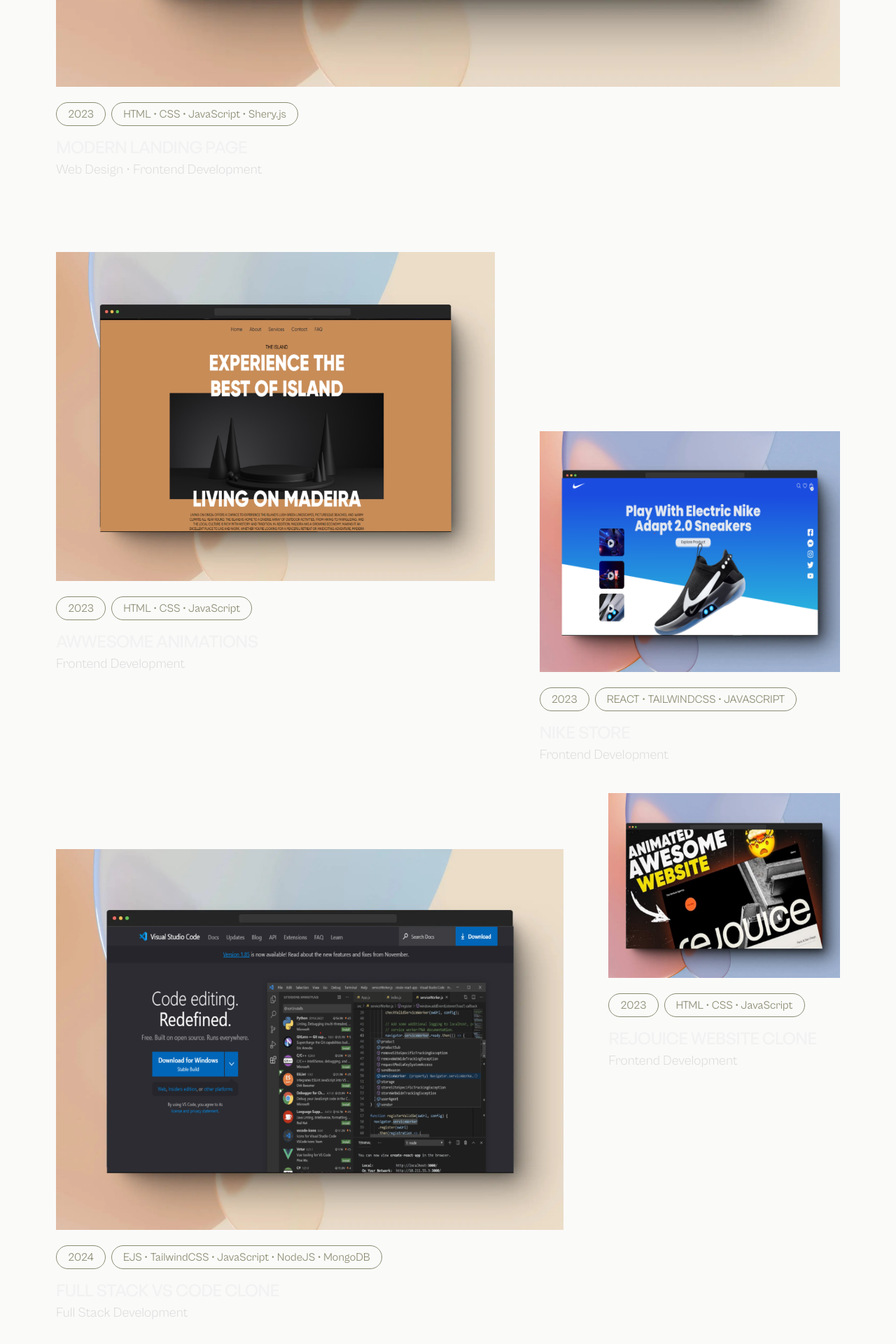
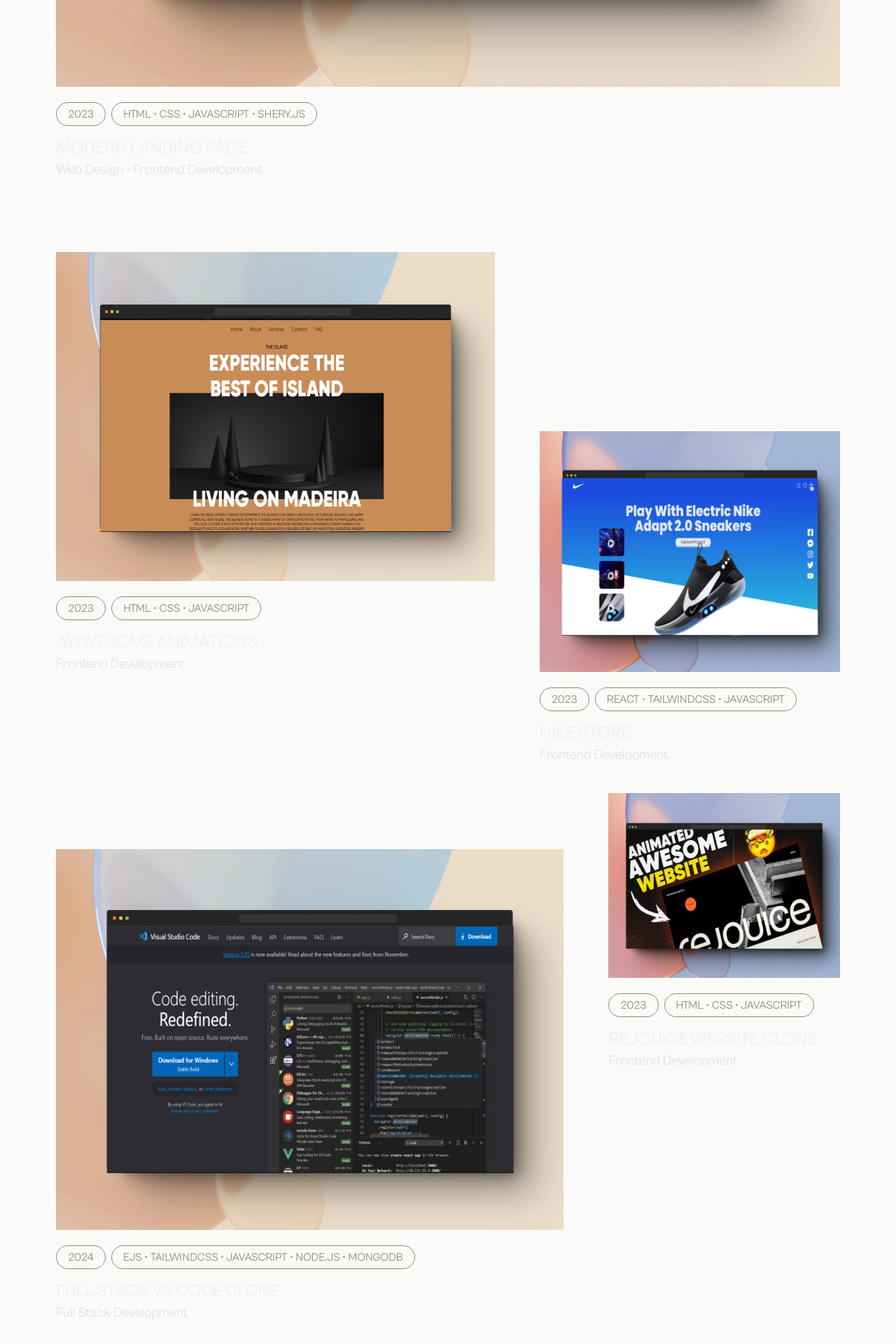
Before and after one commit to CodeWithUsman0/folio, a React (Vite) app: page / in a window 1280 px wide. Shown: the part 4708-6628 px from the top of the page at 70% size. Built offline with nearby package versions, Linux system fonts and the light colour scheme.

Commit message:
Update Works.jsx

```diff
--- a/src/components/homepage/Works.jsx
+++ b/src/components/homepage/Works.jsx
@@ -24,7 +24,7 @@ export default function Works({ forwardedRef }) {
             name="modern landing page"
             type="Web Design • Frontend Development"
             year="2023"
-            tools="HTML • CSS • JavaScript • Shery.js"
+            tools="HTML • CSS • JAVASCRIPT • SHERY.JS"
           />
         </div>
         {/* Project #2 */}
@@ -36,7 +36,7 @@ export default function Works({ forwardedRef }) {
             name="Awwesome animations"
             type="Frontend Development"
             year="2023"
-            tools="HTML • CSS • JavaScript"
+            tools="HTML • CSS • JAVASCRIPT"
           />
         </div>
         <div className="col-span-1 pt-0 md:col-span-5 md:pt-80">
@@ -58,7 +58,7 @@ export default function Works({ forwardedRef }) {
             name="Full Stack VS Code CLONE"
             type="Full Stack Development"
             year="2024"
-            tools="EJS • TailwindCSS • JavaScript • NodeJS • MongoDB"
+            tools="EJS • TAILWINDCSS • JAVASCRIPT • NODE.JS • MONGODB"
           />
         </div>
         <div className="col-span-1 h-fit md:col-span-4">
@@ -69,7 +69,7 @@ export default function Works({ forwardedRef }) {
             name="REJOUICE WEBSITE CLONE"
             type="Frontend Development"
             year="2023"
-            tools="HTML • CSS • JavaScript"
+            tools="HTML • CSS • JAVASCRIPT"
           />
 
         </div>
```
